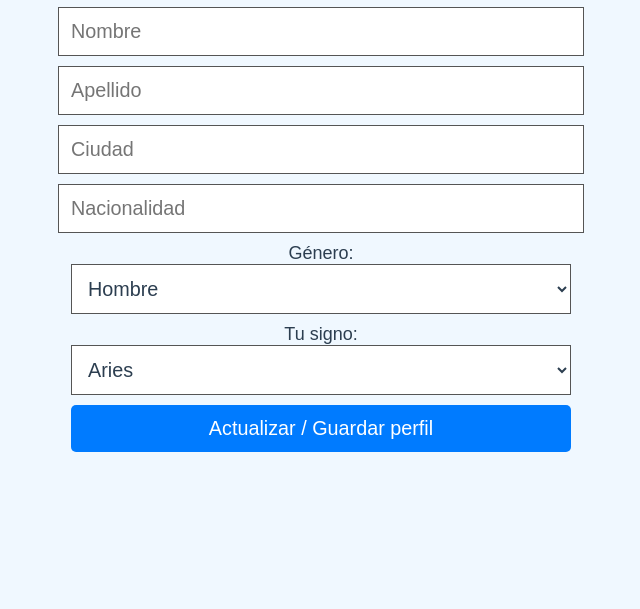
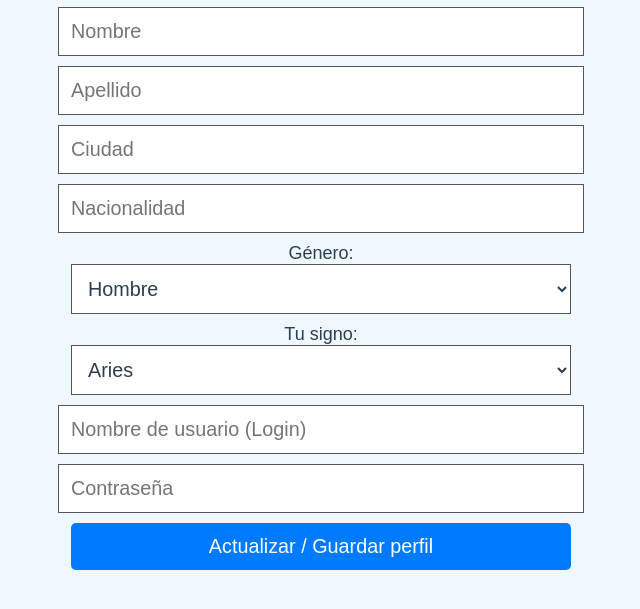
Before and after one commit to maxpro4kzzz-glitch/maxiweb-2026, a Flask app: page / in a window 1280 px wide. Shown: the part 132-741 px from the top of the page, without its empty margins (319-959 px from the left). Run offline with Flask 3, Linux system fonts and the light colour scheme; parts of the project's set-up code (start-up, migrations or seed data) failed here and were passed over.

Commit message:
Actualizar sistema de registro y limpiar DB local

```diff
--- a/app.py
+++ b/app.py
@@ -6,6 +6,7 @@ from pytz import timezone
 import random
 import os
 from functools import wraps
+
 
 def login_requerido(f):
     @wraps(f)
@@ -17,6 +18,7 @@ def login_requerido(f):
     return decorated_function
 
 app = Flask(__name__)
+bcrypt = Bcrypt(app)
 app.config['SECRET_KEY'] = 'una_clave_muy_secreta'
 app.config['SQLALCHEMY_DATABASE_URI'] = os.environ.get('DATABASE_URL') or 'sqlite:///foro.db'
 db = SQLAlchemy(app)
@@ -29,7 +31,7 @@ visitantes = []
 class User(db.Model):
     id = db.Column(db.Integer, primary_key=True)
     username = db.Column(db.String(80), unique=True, nullable=False)
-    password = db.Column(db.String(120), nullable=False)
+    password_hash = db.Column(db.String(128), nullable=False)
 
 @login_manager.user_loader
 def load_user(user_id):
@@ -41,8 +43,8 @@ class Message(db.Model):
     content = db.Column(db.String(500), nullable=False)
     timestamp = db.Column(db.DateTime, nullable=False)
 
-#with app.app_context():
-#    db.create_all()
+with app.app_context():
+    db.create_all()
 #    if not User.query.filter_by(username='Admin').first():
 #        admin = User(username='Admin', password='password123')
 #        db.session.add(admin)
@@ -107,6 +109,20 @@ def limpiar_foro():
 
 @app.route('/perfil', methods=['POST'])
 def perfil():
+    username = request.form.get('username')
+    password = request.form.get('password')
+
+    if username and password:
+        usuario_existente = User.query.filter_by(username=username).first()
+        if not usuario_existente:
+            hashed_pw = bcrypt.generate_password_hash(password).decode('utf-8')
+            nuevo_usuario = User(username=username, password_hash=hashed_pw)
+            db.session.add(nuevo_usuario)
+            db.session.commit()
+            flash("Usuario registrado correctamente.")
+        else:
+            flash("El nombre de usuario ya existe.")
+    # --- Fin del código nuevo ---
     session.permanent = True  # Para que la sesión dure 30 días
 
     # Capturamos todos los datos del formulario
--- a/templates/login.html
+++ b/templates/login.html
@@ -32,7 +32,8 @@
             <option value="{{ s }}" {% if session.get('signo') == s %}selected{% endif %}>{{ s }}</option>
         {% endfor %}
     </select>
-
+ <input type="text" name="username" placeholder="Nombre de usuario (Login)" required>
+<input type="password" name="password" placeholder="Contraseña" required>
     <button type="submit">Actualizar / Guardar perfil</button>
 </form>
 <script>
```
Also changed, not shown: instance/foro.db (deleted).
